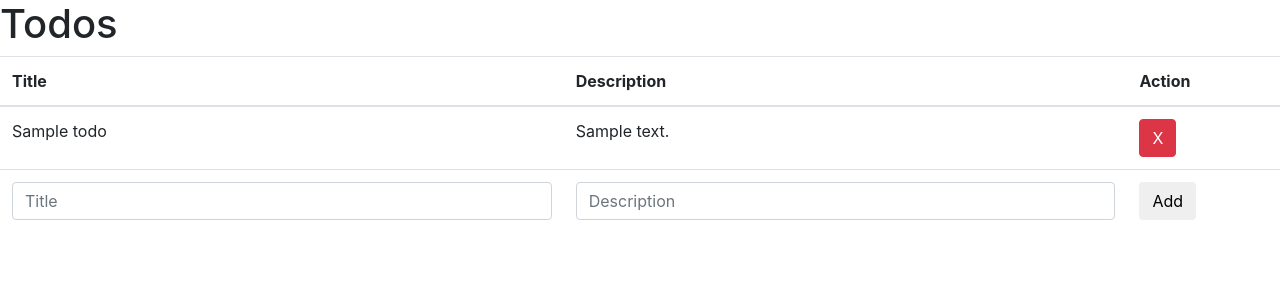
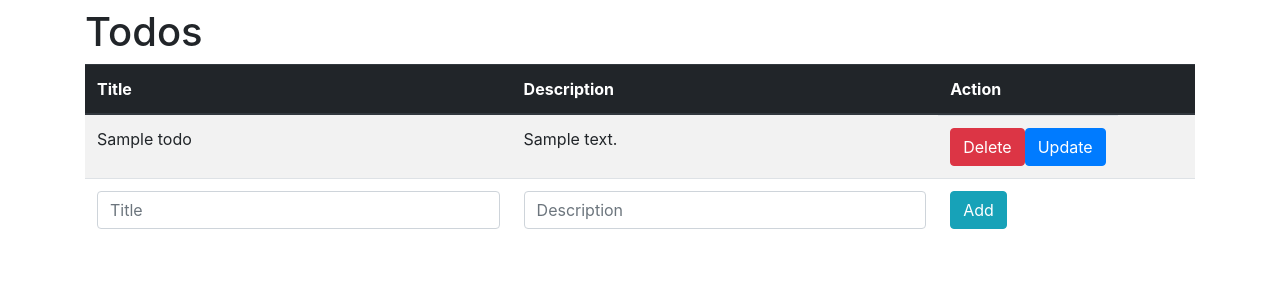
Before and after one commit to GraziM/TODO-App, a Flask app: page /dashboard in a window 1280 px wide. Shown: the part 56-356 px from the top of the page. Run offline with Flask 2, Linux system fonts and the light colour scheme; a user stored in the database is signed in; tables that the repository leaves empty hold one stand-in row (values such as "Sample post"); some libraries are stand-ins or nearby versions.

Commit message:
Add opcao de update

```diff
--- a/todoapp/templates/base.html
+++ b/todoapp/templates/base.html
@@ -22,28 +22,31 @@
                 <span class="navbar-toggler-icon"></span>
             </button>
             <div class="collapse navbar-collapse" id="navbarNav">
+                {% if current_user.is_authenticated %}
                     <ul class="navbar-nav">
-                {% if current_user.is_authenticated %}
                         <li class="nav-item">
                         <a class="nav-link" href="{{ url_for('todos.dashboard') }}">Dashboard</a>
                         </li>
                         <li class="nav-item">
                         <a class="nav-link" href="{{ url_for('auth.logout') }}">Logout</a>
                         </li>
+                    </ul>
                     {% else %}
+                        <ul class="navbar-nav">
                             <li class="nav-item">
                             <a class="nav-link" href="{{ url_for('auth.login') }}">Login</a>
                             </li>
                             <li class="nav-item">
                             <a class="nav-link" href="{{ url_for('auth.register') }}">Register</a>
                             </li>
+                        </ul>
                     {% endif %}
                 </ul>
             </div>
         </nav>
     </header>
 
-    <main>
+    <main class="container mt-2">
         {% with messages = get_flashed_messages(with_categories=true) %}
             {% if messages %}
                 {% for category, message in messages %}
--- a/todoapp/templates/dashboard.html
+++ b/todoapp/templates/dashboard.html
@@ -5,8 +5,8 @@
     <h1>Todos</h1>
 
 
-    <table class="table">
-        <thead>
+    <table class="table table-striped">
+        <thead class="thead-dark">
             <tr>
                 <th scope="col">Title</th>
                 <th scope="col">Description</th>
@@ -19,10 +19,11 @@
                 <tr>
                     <td>{{  todo.title  }}</td>
                     <td>{{  todo.description  }}</td>
-                    <td>
+                    <td style="display: inline-flex;">
                         <form action="{{ url_for('todos.delete_todo', todo_id=todo.id) }}" method="post">
-                            <input class="btn btn-danger" type="submit" value="X">
+                            <input class="btn btn-danger" type="submit" value="Delete">
                         </form>
+                        <a class="btn btn-primary" href="{{ url_for('todos.update_todo', todo_id=todo.id) }}">Update</a>
                     </td>
                 </tr>
                 {% endfor %}
@@ -55,7 +56,7 @@
                     {% endif %}
 
                     </td>
-                    <td>{{ form.submit(class="btn") }}</td>
+                    <td>{{ form.submit(class="btn btn-info") }}</td>
                 </form>
             </tr>
     </tbody>
--- a/todoapp/todos/forms.py
+++ b/todoapp/todos/forms.py
@@ -6,3 +6,6 @@ class TodoForm(FlaskForm):
     title = StringField('Title', validators=[Length(max=50)])
     description = TextField('Description', validators=[DataRequired()])
     submit = SubmitField('Add')
+
+class UpdateTodoForm(TodoForm):
+    submit = SubmitField('Update')
--- a/todoapp/todos/routes.py
+++ b/todoapp/todos/routes.py
@@ -1,11 +1,12 @@
-from flask import Blueprint, render_template, abort, flash, redirect, url_for
+from flask import Blueprint, render_template, abort, flash, redirect, url_for, request
 from flask_login import login_required, current_user
 from todoapp import db
 from todoapp.models import User, Todo
-from .forms import TodoForm
+from .forms import TodoForm, UpdateTodoForm
 
 todos = Blueprint('todos', __name__)
 
+@todos.route('/', methods=['GET', 'POST'])
 @todos.route('/dashboard', methods=['GET', 'POST'])
 @login_required
 def dashboard():
@@ -15,7 +16,7 @@ def dashboard():
         db.session.add(todo)
         db.session.commit()
     todos = Todo.query.filter_by(user_id=current_user.id).all()
-    return render_template('dashboard.html', todos=todos, form=form)
+    return render_template('dashboard.html', todos=todos, form=form, title="Dashboard")
 
 @todos.route('/delete/<int:todo_id>', methods=['POST'])
 @login_required
@@ -27,3 +28,21 @@ def delete_todo(todo_id):
     db.session.commit()
     flash('Your todo has been deleted!', 'success')
     return redirect(url_for('todos.dashboard'))
+
+@todos.route('/update/<int:todo_id>', methods=['GET','POST'])
+@login_required
+def update_todo(todo_id):
+    todo = Todo.query.get_or_404(todo_id)
+    if todo.author != current_user:
+        abort(403)
+    form = UpdateTodoForm()
+    if form.validate_on_submit():
+        todo.title = form.title.data
+        todo.description = form.description.data
+        db.session.commit()
+        flash('Your Todo has been updated!', 'success')
+        return redirect(url_for('todos.dashboard'))
+    elif request.method == 'GET':
+        form.title.data = todo.title
+        form.description.data = todo.description
+        return render_template('dashboard.html', form=form)
```
Lines whose indentation alone changed are shown as unchanged.
